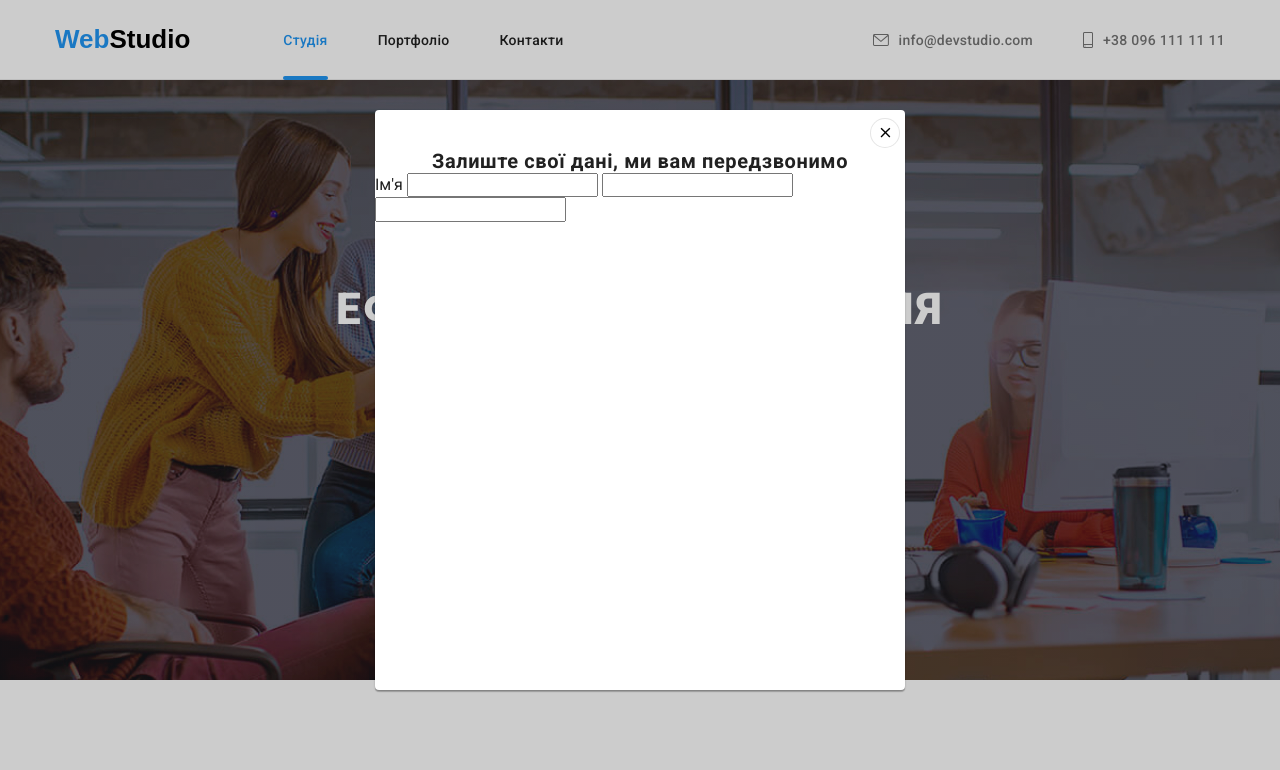
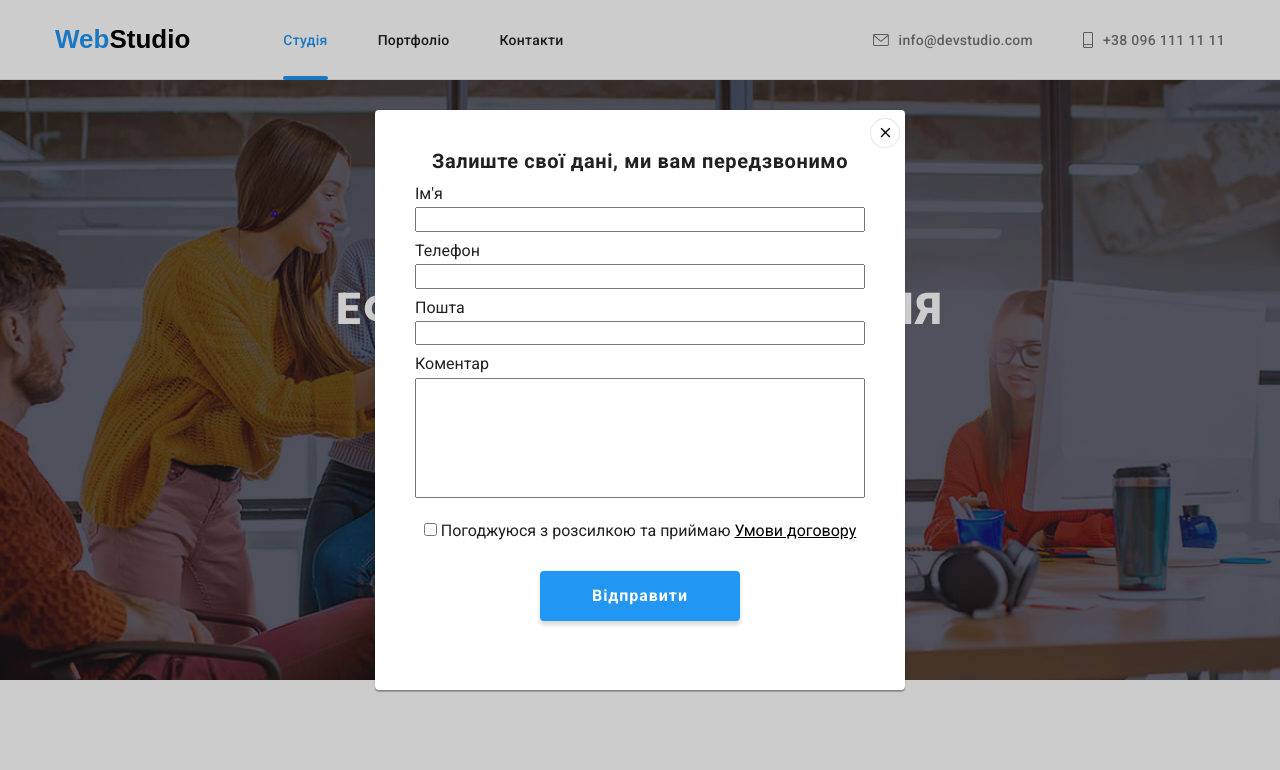
Before and after one commit to Furcreator/goit-markup-hw-06, a plain HTML site: page index.html in a window 1280 px wide. Both pictures are taken after a click on the button "Замовити послугу". Shown: the top 770 px of the page. Drawn offline with nearby package versions, Linux system fonts and the light colour scheme.

Commit message:
add mod form

```diff
--- a/css/styles.css
+++ b/css/styles.css
@@ -640,7 +640,8 @@ main {
   color: rgba(255, 255, 255, 0.6);
 }
 
-.form-buttom {
+.form-button,
+.modal-button {
   height: 50px;
   width: 200px;
   padding: 10px 28px;
@@ -652,7 +653,8 @@ main {
   cursor: pointer;
 }
 
-.form-button-text {
+.form-button-text,
+.modal-button-text {
   font-weight: 700;
   font-size: 16px;
   line-height: 1.875;
@@ -724,6 +726,12 @@ main {
 .mod-but-icon {
   width: 18px;
   height: 18px;
+  transition: fill 250ms cubic-bezier(0.4, 0, 0.2, 1);
+}
+
+.mod-but-icon:hover,
+.mod-but-icon:focus {
+  fill: var(--accent-color);
 }
 
 .is-hidden {
@@ -739,22 +747,53 @@ main {
 .modal-title {
   padding: 0 40px;
   padding-top: 40px;
+  margin-bottom: 12px;
   font-weight: 700;
   font-size: 20px;
   line-height: 1.15;
   text-align: center;
   letter-spacing: 0.03em;
-  color: var(--primary-text-color)
+  color: var(--primary-text-color);
 }
 
 /* FORM-MODAL */
 
 .modal-form {
-  display: block;
   width: 100%;
+  padding-left: 40px;
+  padding-right: 40px;
 }
 
+.m-f-input {
+  width: 100%;
+  margin-bottom: 10px;
+}
 
+.m-f-feedback {
+  width: 100%;
+  height: 120px;
+  resize: none;
+}
+
+.m-f-name {
+  display: block;
+  margin-bottom: 4px;
+}
+
+.m-checkbox {
+  margin-bottom: 30px;
+  margin-top: 20px;
+  text-align: center;
+}
+
+.checkbox-link {
+  text-decoration: underline;
+}
+
+.modal-form > .modal-button {
+  margin: 0 auto;
+  display: block;
+}
 
 /* PORTFOLIO HTML STUDIO */ /* PORTFOLIO HTML STUDIO */ /* PORTFOLIO HTML STUDIO */ /* PORTFOLIO HTML STUDIO */ /* PORTFOLIO HTML STUDIO */
 
--- a/index.html
+++ b/index.html
@@ -350,10 +350,10 @@
       <div class="footer-form">
         <h2 class='form-title'>Підпишіться на розсилку</h2>
         <form>
-          <label for="#">
+          <label>
             <input name="mail" class="footer-form-input" type="email" placeholder="E-mail">
           </label>
-          <button class="form-buttom" type="submit">
+          <button class="form-button" type="submit">
             <div class="f-b-text-icon">
               <span class="form-button-text">Підписатися</span> <svg class="footer-form-icon">
                 <use href="./images/ikons.svg#icon-send"></use>
@@ -371,16 +371,27 @@
         </svg> </button>
       <h2 class="modal-title">Залиште свої дані, ми вам передзвонимо</h2>
       <form class="modal-form">
-        <label> <span>Ім'я</span>
-          <input name="Name" type="text">
+        <label class="m-f-namelabel"><span class="m-f-name">Ім'я</span>
+          <input class="m-f-input" name="Name" type="text">
         </label>
-        <label>
-          <input name='Tel' type="tel">
+        <label class="m-f-namelabel"><span class="m-f-name">Телефон</span>
+          <input class="m-f-input" name='Tel' type="tel">
         </label>
-        <label>
-          <input name="Mail" type="email">
+        <label class="m-f-namelable"><span class="m-f-name">Пошта</span>
+          <input class="m-f-input" name="Mail" type="email">
         </label>
-        <label></label>
+        <label class="m-f-namelabel"><span class="m-f-name">Коментар</span>
+          <textarea class="m-f-feedback" name="" id=""></textarea>
+        </label>
+        <div class="m-checkbox">
+          <label class="checkbox">
+            <input type="checkbox">
+            <span class="checkbox-text">Погоджуюся з розсилкою та приймаю
+              <a class="checkbox-link" href="#">Умови договору</a>
+            </span>
+          </label>
+        </div>
+          <button class="modal-button" type="submit"><span class="modal-button-text">Відправити</span></button>
       </form>
     </div>
   </div>
```
